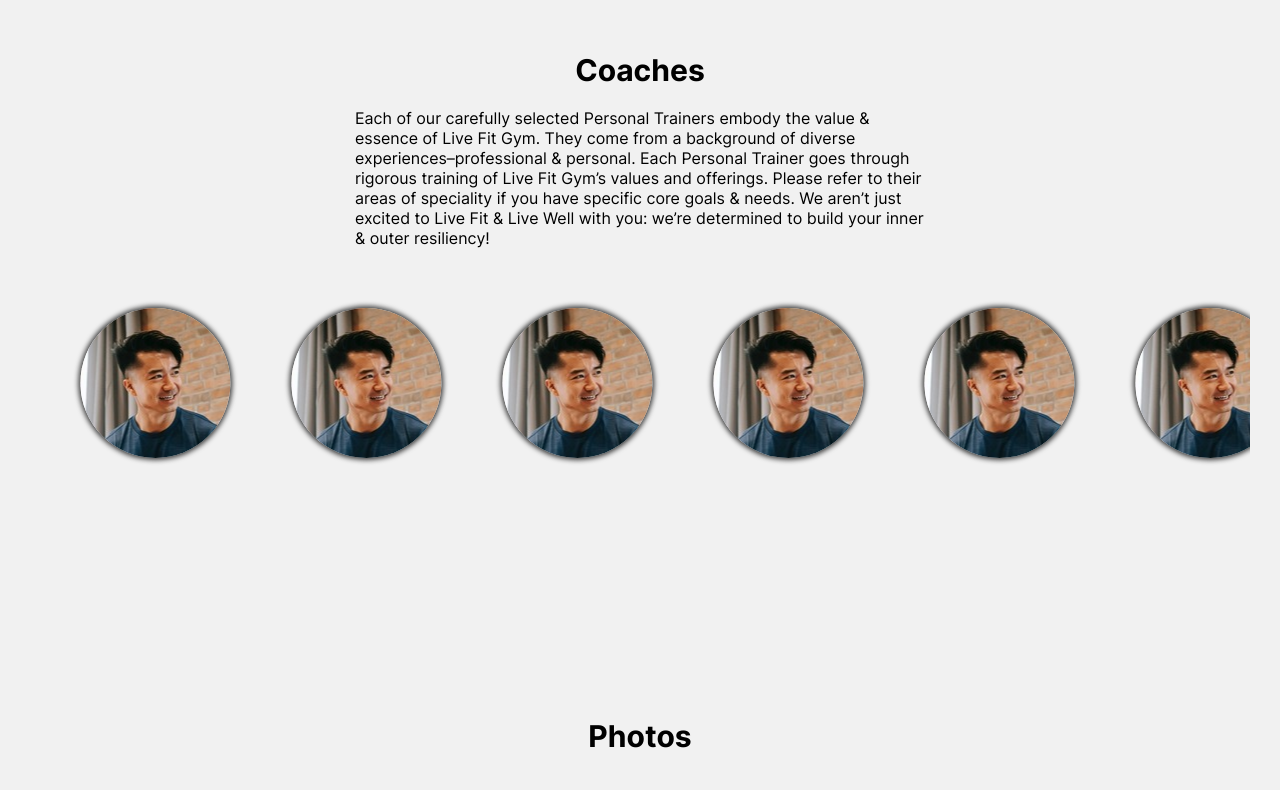
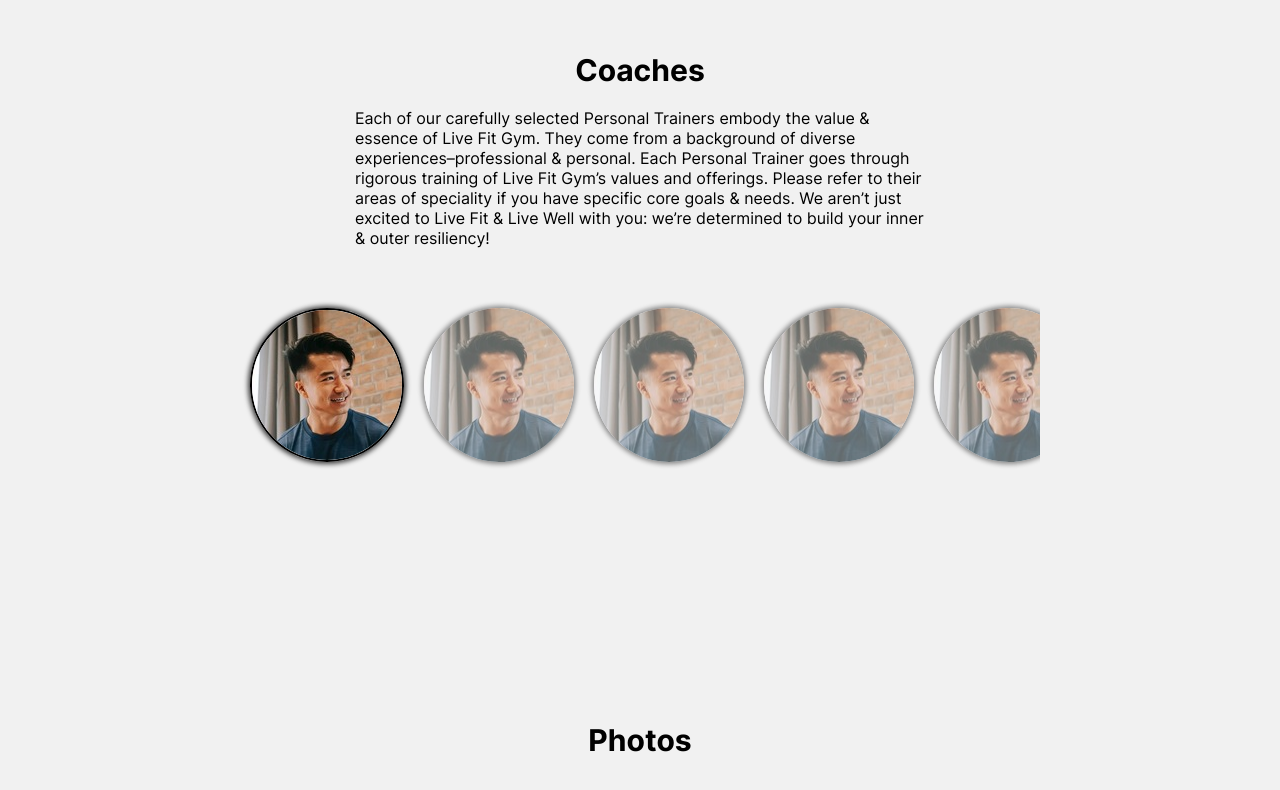
Before and after one commit to Rafael-Lopez-Bobadilla/Fitness-And-Health, a React (Vite) app: page / in a window 1280 px wide. Shown: the part 2662-3452 px from the top of the page. Built offline with nearby package versions, Linux system fonts and the light colour scheme.

Commit message:
slider functionality almost finished

```diff
--- a/src/components/Coaches/Coaches.jsx
+++ b/src/components/Coaches/Coaches.jsx
@@ -1,29 +1,64 @@
 import SectionWrapper from '../SectionWrapper/SectionWrapper'
-import { useContext } from 'react'
+import { useContext, useRef, useState } from 'react'
 import { sectionsContext } from '../../SectionsProvider'
 import s from './Coaches.module.scss'
 import { coaches } from './coachesInfo'
 
 const Coaches = () => {
   const sectionsRefs = useContext(sectionsContext)
+  const isDragging = useRef(false)
+  const startPosition = useRef(0)
+  const animationRef = useRef()
+  const translate = useRef(0)
+  const position = useRef(0)
+  const index = useRef(0)
+  const slider = useRef()
+  const [currentCoach, setCurrentCoach] = useState(coaches[0].name)
+  const animation = () => {
+    slider.current.style.transform = `translateX(${translate.current}px)`
+    if (isDragging.current) requestAnimationFrame(animation)
+  }
   const handleStart = (e) => {
-    console.log('start')
+    slider.current.style.transition = 'none'
+    isDragging.current = true
+    startPosition.current = e.clientX
+    animationRef.current = requestAnimationFrame(animation)
   }
   const handleEnd = () => {
-    console.log('end')
+    if (isDragging.current) {
+      slider.current.style.transition = 'transform 0.3s linear'
+      position.current = (-slider.current.scrollWidth / coaches.length)
+      translate.current = position.current * index.current
+      cancelAnimationFrame(animationRef.current)
+      isDragging.current = false
+      position.current = translate.current
+    }
   }
   const handleMove = (e) => {
-    e.preventDefault()
-    console.log('move')
+    const translateTo = position.current + e.clientX - startPosition.current
+    if (translateTo < 0 && translateTo > -slider.current.scrollWidth) {
+      if (isDragging.current) {
+        if ((translate.current - position.current) < -30 && index.current < coaches.length - 1) {
+          index.current = index.current + 1
+          handleEnd()
+          return
+        }
+        if ((translate.current - position.current) > 30 && index.current > 0) {
+          index.current = index.current - 1
+          handleEnd()
+          return
+        }
+        translate.current = translateTo
+      }
+    }
   }
   return (
     <SectionWrapper heading='Coaches' ref={sectionsRefs[1]}>
       <p className={s.mainText}>Each of our carefully selected Personal Trainers embody the value & essence of Live Fit Gym. They come from a background of diverse experiences–professional & personal. Each Personal Trainer goes through rigorous training of Live Fit Gym’s values and offerings. Please refer to their areas of speciality if you have specific core goals & needs. We aren’t just excited to Live Fit & Live Well with you: we’re determined to build your inner & outer resiliency!</p>
-      <div className={s.carouselContainer}>
-        <div className={s.carousel}
+      <div className={s.sliderContainer}>
+        <div className={s.slider} ref={slider}
           onPointerDown={handleStart}
           onPointerUp={handleEnd}
-          onPointerLeave={handleEnd}
           onPointerMove={handleMove}
           onDragStart={e => e.preventDefault()}
           onContextMenu={e => e.preventDefault()}
@@ -38,6 +73,7 @@
             `}
                 sizes='150px'
                 onDragStart={e => e.preventDefault()}
+                className={currentCoach === coach.name ? `${s.img} ${s.current}` : s.img}
               />
             )
           })}
--- a/src/components/Coaches/Coaches.module.scss
+++ b/src/components/Coaches/Coaches.module.scss
@@ -6,23 +6,31 @@
   text-align: left;
 }
 
-.carouselContainer {
+.sliderContainer {
   margin: 50px auto;
   width: 100%;
+  max-width: 800px;
   overflow-x: hidden;
 }
 
-.carousel {
+.slider {
   display: flex;
-  transform: translateX(-33%);
+  transform: translateX(0);
   touch-action: none;
+  width: 100%;
 }
 
-.carousel img {
-  width: 28%;
-  margin: 10px 2.5%;
+.img {
+  width: 30%;
+  margin: 10px 10px;
   border-radius: 50%;
   box-shadow: 0px 0px 5px 2px rgba(0, 0, 0, 0.75);
   cursor: pointer;
   user-select: none;
+  opacity: 0.6;
 }
+
+.current {
+  opacity: 1;
+  border: 2px solid black;
+}
```
